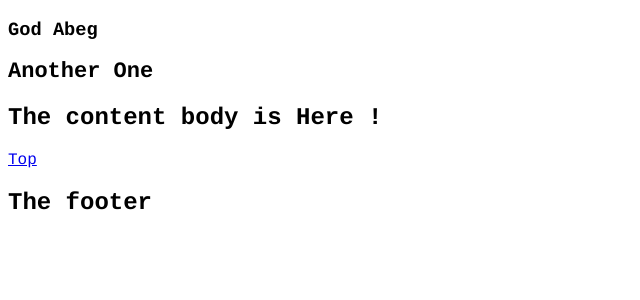
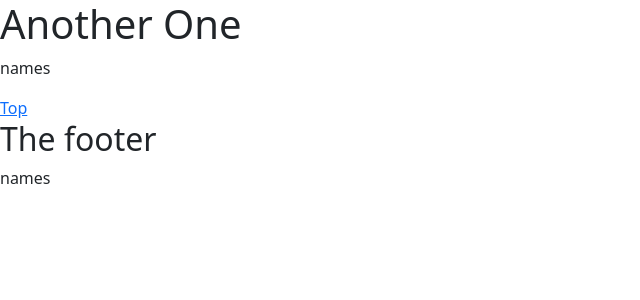
Before and after one commit to oyindamolaWbCode/ReactyJourney, a React (Create React App) app in the folder reacty/: page /employees in a window 1280 px wide. Shown: the top 300 px of the page, without its empty margins (0-640 px from the left). Built offline with nearby package versions, Linux system fonts and the light colour scheme.

Commit message:
map issue

```diff
--- a/reacty/package.json
+++ b/reacty/package.json
@@ -6,7 +6,9 @@
     "@testing-library/jest-dom": "^5.16.5",
     "@testing-library/react": "^13.4.0",
     "@testing-library/user-event": "^13.5.0",
+    "bootstrap": "^5.2.1",
     "react": "^18.2.0",
+    "react-bootstrap": "^2.5.0",
     "react-dom": "^18.2.0",
     "react-router-dom": "^6.4.1",
     "react-scripts": "5.0.1",
--- a/reacty/src/App.js
+++ b/reacty/src/App.js
@@ -1,20 +1,23 @@
 import React from "react";
 import Header from "./components/Header";
-import Content from "./components/Content";
+//import Content from "./components/Content";
 import Footer from "./components/Footer";
+import Employees from "./components/Employees";
 import { Route, Routes } from "react-router-dom";
 
 const App = () => {
   return (
     <div className="content">
-      <h3>God Abeg</h3>
+      <div>
       <Header />
-      <Content />
+      <Employees />
       <Footer />
+      </div>
       <Routes>
         <Route path="/header" element={<Header />} />
-        <Route path="/content" element={<Content />} />
+        {/* <Route path="/content" element={<Content />} /> */}
         <Route path="/footer" element={<Footer />} />
+        <Route path="/employees" element={<Employees />} />
       </Routes>
     </div>
   );
--- a/reacty/src/components/Content.js
+++ b/reacty/src/components/Content.js
@@ -1,9 +1,9 @@
-const Content = () => {
-    return (
-        <div className="theContent">
-            <h2>The content body is Here !</h2>
-        </div>
-     );
-}
+// const Content = () => {
+//     return (
+//         <div className="theContent">
+//             <h2>The content body is Here !</h2>
+//         </div>
+//      );
+// }
 
-export default Content;
+// export default Content;
--- /dev/null
+++ b/reacty/src/components/Employees.js
@@ -0,0 +1,102 @@
+import { useState } from "react";
+
+const Employees = () => {
+  //tracks the usestate of the employees
+  const [employees, setEmployees] = useState([
+    {
+      id: 1,
+      fullName: "Bob Jones",
+      designation: "JavaScript Developer",
+      gender: "male",
+      teamName: "TeamA",
+    },
+    {
+      id: 2,
+      fullName: "Jill Bailey",
+      designation: "Node Developer",
+      gender: "female",
+      teamName: "TeamA",
+    },
+    {
+      id: 3,
+      fullName: "Gail Shepherd",
+      designation: "Java Developer",
+      gender: "female",
+      teamName: "TeamA",
+    },
+    {
+      id: 4,
+      fullName: "Sam Reynolds",
+      designation: "React Developer",
+      gender: "male",
+      teamName: "TeamB",
+    },
+    {
+      id: 5,
+      fullName: "David Henry",
+      designation: "DotNet Developer",
+      gender: "male",
+      teamName: "TeamB",
+    },
+    {
+      id: 6,
+      fullName: "Sarah Blake",
+      designation: "SQL Server DBA",
+      gender: "female",
+      teamName: "TeamB",
+    },
+    {
+      id: 7,
+      fullName: "James Bennet",
+      designation: "Angular Developer",
+      gender: "male",
+      teamName: "TeamC",
+    },
+    {
+      id: 8,
+      fullName: "Jessica Faye",
+      designation: "API Developer",
+      gender: "female",
+      teamName: "TeamC",
+    },
+    {
+      id: 9,
+      fullName: "Lita Stone",
+      designation: "C++ Developer",
+      gender: "female",
+      teamName: "TeamC",
+    },
+    {
+      id: 10,
+      fullName: "Daniel Young",
+      designation: "Python Developer",
+      gender: "male",
+      teamName: "TeamD",
+    },
+    {
+      id: 11,
+      fullName: "Adrian Jacobs",
+      designation: "Vue Developer",
+      gender: "male",
+      teamName: "TeamD",
+    },
+    {
+      id: 12,
+      fullName: "Devin Monroe",
+      designation: "Graphic Designer",
+      gender: "male",
+      teamName: "TeamD",
+    },
+  ]);
+
+  return (
+    <div className="names">
+      <p>names</p>
+      {employees.map((employee) => {
+        <p>{employee.fullName}</p>;
+      })}
+    </div>
+  );
+};
+
+export default Employees;
--- a/reacty/src/index.js
+++ b/reacty/src/index.js
@@ -3,6 +3,7 @@
 import "./index.css";
 import App from "./App";
 import { BrowserRouter } from "react-router-dom";
+import 'bootstrap/dist/css/bootstrap.min.css';
 
 const root = ReactDOM.createRoot(document.getElementById("root"));
 root.render(
```
Also changed, not shown: 1 other file (tests, documents, lock files or other folders).
